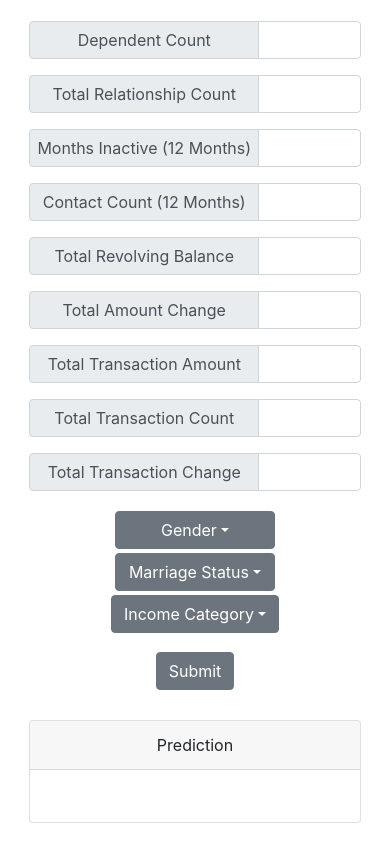
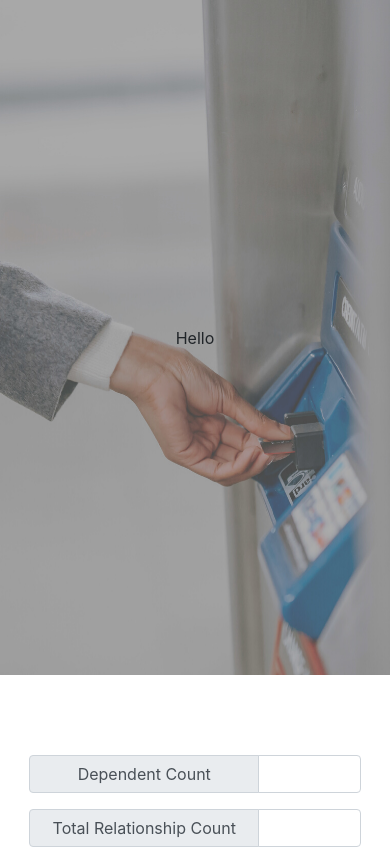
Before and after one commit to seanskggo/Bank-Churn-Predictor, a React (Create React App) app: page / in a window 390 px wide. Shown: the top 849 px of the page. Built offline with nearby package versions, Linux system fonts and the light colour scheme.

Commit message:
design progress

```diff
--- a/src/App.css
+++ b/src/App.css
@@ -4,7 +4,7 @@
 ////////////////////////////////////////////////////////////////////////////////*/
 
 /*////////////////////////////////////////////////////////////////////////////////
-// Imports
+// Css
 ////////////////////////////////////////////////////////////////////////////////*/
 
 .Adjust {
@@ -45,6 +45,17 @@
   margin-bottom: 30px;
 }
 
+.Margin2 {
+  margin-bottom: 50px;
+}
+
+.Background {
+  height: 80vh;
+  width: 100vw;
+  margin-bottom: 80px;
+  background-image: url("./assets/cover.png");
+}
+
 /*////////////////////////////////////////////////////////////////////////////////
 // Media
 ////////////////////////////////////////////////////////////////////////////////*/
@@ -52,6 +63,15 @@
 @media only screen and (max-width: 800px) {
   .Centre {
     width: 85vw;
+  }
+}
+
+@media only screen and (max-width: 800px) {
+  .Background {
+    height: 80vh;
+    width: 100vw;
+    margin-bottom: 80px;
+    background-image: url("./assets/cover-phone.png");
   }
 }
 
--- a/src/App.js
+++ b/src/App.js
@@ -16,6 +16,7 @@ import InputGroup from 'react-bootstrap/InputGroup';
 import FormControl from 'react-bootstrap/FormControl';
 import Card from 'react-bootstrap/Card';
 import 'bootstrap/dist/css/bootstrap.min.css';
+import cover from './assets/cover.png'
 import axios from 'axios';
 
 /////////////////////////////////////////////////////////////////////////////////
@@ -173,6 +174,9 @@ const App = () => {
   }
   return (
     <div className="App Adjust">
+      <div className="Background Adjust">
+        Hello
+      </div>
       {Generate_fields(values, set_values)}
       <div className='Row Adjust Centre Hspace'>
         <SetGender values={values} set_values={set_values} />
@@ -180,7 +184,7 @@ const App = () => {
         <SetIncomeCategory values={values} set_values={set_values} />
       </div>
       <Button variant="secondary Margin" onClick={click}>Submit</Button>
-      <Card className="text-center Centre">
+      <Card className="text-center Centre Margin2">
         <Card.Header>Prediction</Card.Header>
         <Card.Body>
           <Card.Title>{response}</Card.Title>
```
Also changed, not shown: src/assets/cover-phone.png (added).
